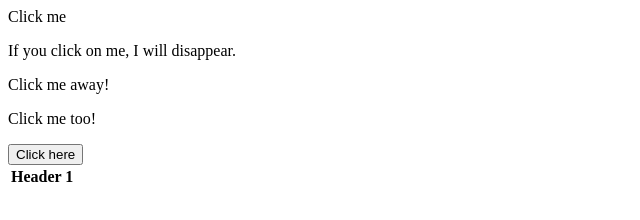
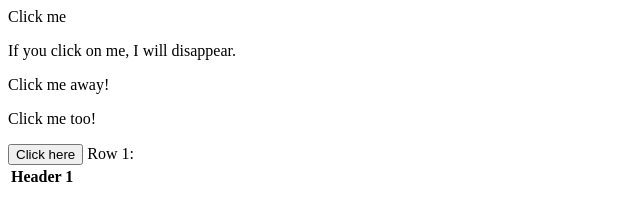
Before and after one commit to DanAmbitous/Git-Practice, a plain HTML site: page index.html in a window 1280 px wide. Shown: the full height of the page, 0-640 px from the left. Drawn offline with Linux system fonts and the light colour scheme.

Commit message:
index.html

```diff
--- a/index.html
+++ b/index.html
@@ -21,6 +21,7 @@
 <button>Click here</button>
 <table>
 	<th>Header 1</th>
+	<tr>Row 1:</tr>
 </table>
 </body>
 </html>
```
